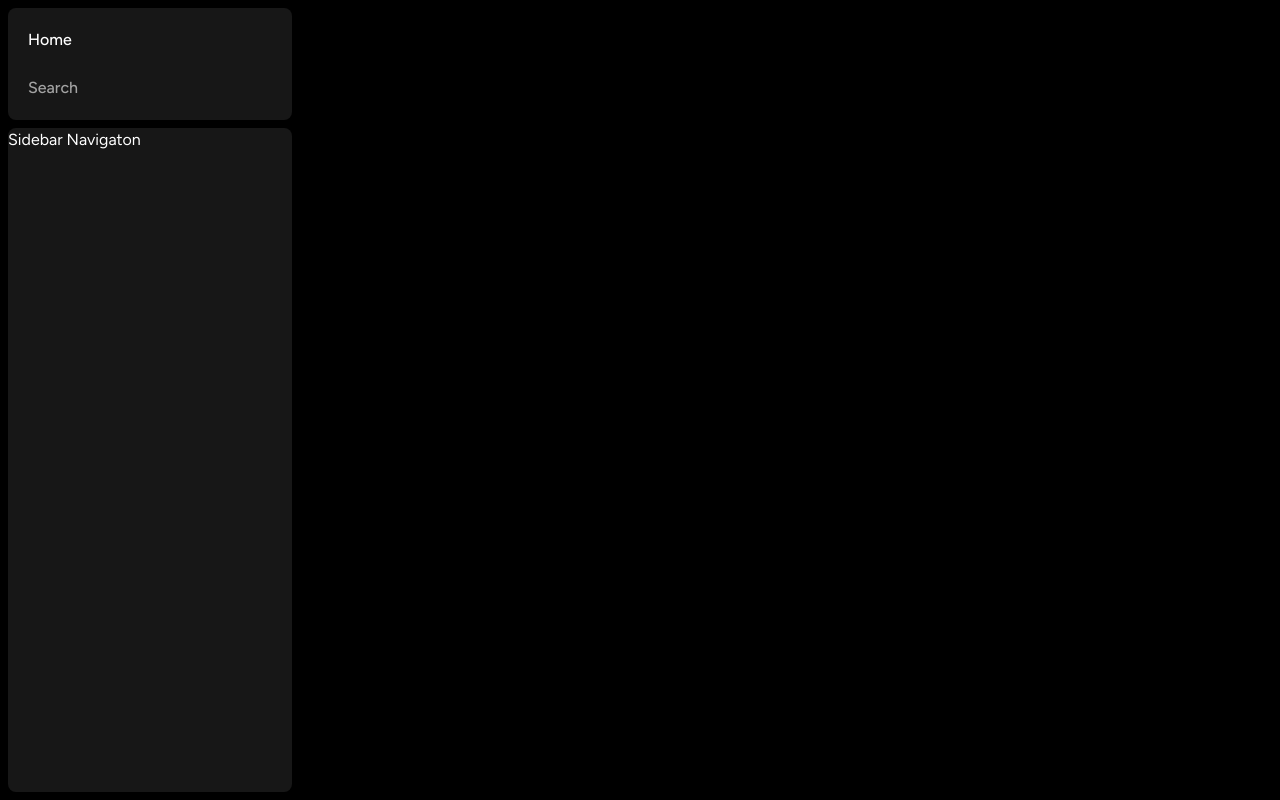
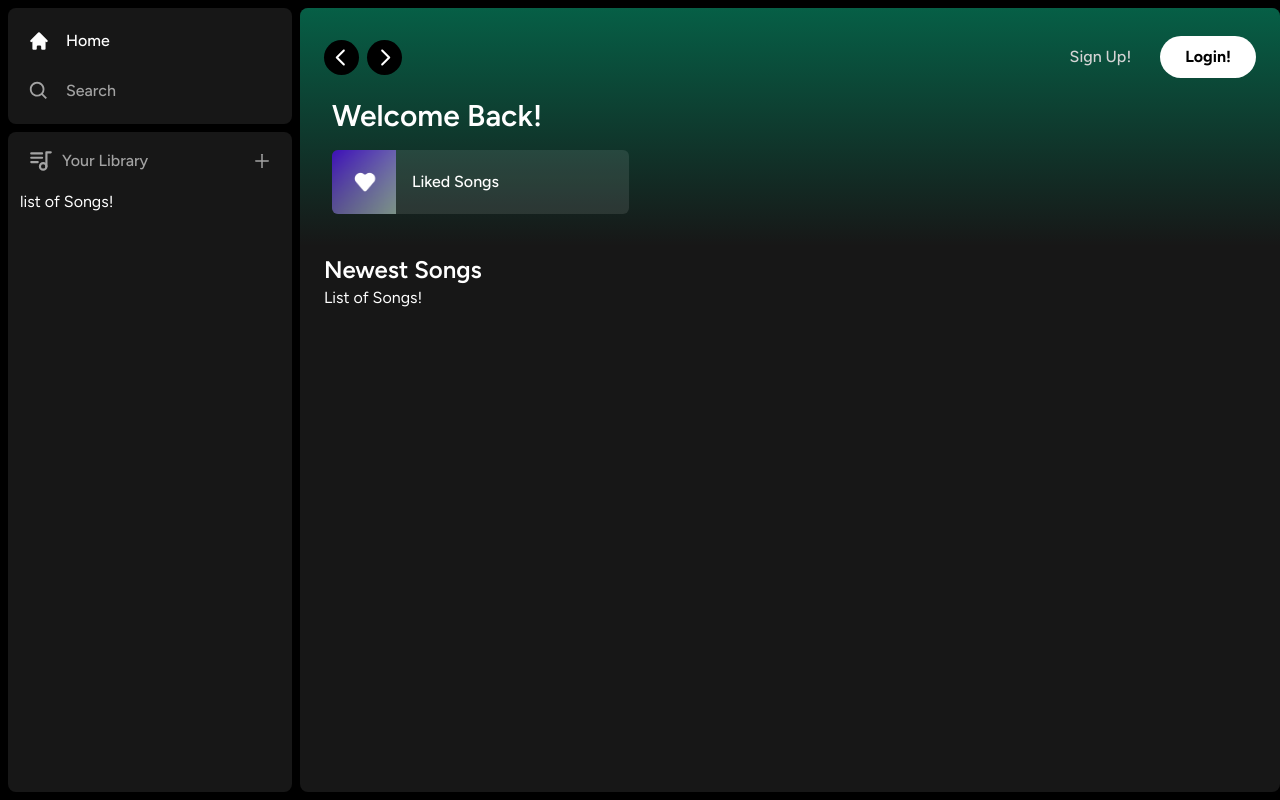
Before and after one commit to ponta10/spotify_clone, a Next.js app: page / in a window 1280 px wide. Built offline with nearby package versions, Linux system fonts and the light colour scheme.

Commit message:
レイアウト完成

```diff
--- a/app/(site)/page.tsx
+++ b/app/(site)/page.tsx
@@ -1,7 +1,26 @@
+import Header from '@/components/Header'
+import ListItem from '@/components/ListItem'
 import Image from 'next/image'
 
 export default function Home() {
   return (
-    <p className='text-green-500'>Main</p>
+    <div className='bg-neutral-900 rounded-lg w-full h-full overflow-hidden overflow-y-auto'>
+      <Header>
+        <div className='m-2'>
+          <h1 className='text-white text-3xl font-semibold'>Welcome Back!</h1>
+          <div className='grid grid-cols-1 sm:grid-cols-2 xl:grid-cols-3 2xl:grid-cols-4 gap-3 mt-4'>
+            <ListItem image="/images/liked.png" name="Liked Songs" href="liked" />
+          </div>
+        </div>
+      </Header>
+      <div className='mt-2 mb-7 px-6'>
+        <div className='flex justify-between items-center'>
+          <h1 className='text-white text-2xl font-semibold'>Newest Songs</h1>
+        </div>
+        <div>
+          List of Songs!
+        </div>
+      </div>
+    </div>
   )
 }
--- /dev/null
+++ b/components/Button.tsx
@@ -0,0 +1,40 @@
+import React, { forwardRef } from 'react';
+import { twMerge } from 'tailwind-merge';
+
+interface ButtonProps extends React.ButtonHTMLAttributes<HTMLButtonElement> {}
+
+const Button = forwardRef<HTMLButtonElement, ButtonProps>(({
+    className,
+    children,
+    disabled,
+    type = "button",
+    ...props
+}, ref) => {
+    return (
+        <button
+            type={type}
+            className={twMerge(`
+                w-full
+                rounded-full
+                bg-green-500
+                border
+                border-transparent
+                px-3
+                py-3
+                disabled:cursor-not-allowed
+                disabled:opacity-50
+                font-bold
+                hover:opacity-75
+                transition
+            `, className)}
+            disabled={disabled}
+            {...props}
+        >
+            {children}
+        </button>
+    );
+});
+
+Button.displayName = "Button";
+
+export default Button;
--- /dev/null
+++ b/components/Header.tsx
@@ -0,0 +1,68 @@
+"use client";
+import { useRouter } from "next/navigation";
+import React from "react";
+import { twMerge } from "tailwind-merge";
+import { RxCaretLeft, RxCaretRight } from "react-icons/rx";
+import { HiHome } from "react-icons/hi";
+import { BiSearch } from "react-icons/bi";
+import Button from "./Button";
+
+interface HeaderProps {
+  children: React.ReactNode;
+  className?: string;
+}
+
+const Header: React.FC<HeaderProps> = ({ children, className }) => {
+  const router = useRouter();
+
+  //   const handleLogout = () => {};
+  return (
+    <div
+      className={twMerge(
+        `
+    h-fit
+    bg-gradient-to-b
+    from-emerald-800
+    p-6
+    `,
+        className
+      )}
+    >
+      <div className="w-full mb-4 flex items-center justify-between">
+        <div className="hidden md:flex gap-x-2 items-center">
+          <button
+            onClick={() => router.back()}
+            className="rounded-full bg-black flex items-center justify-center hover:opacity-75 transition"
+          >
+            <RxCaretLeft className="text-white" size={35} />
+          </button>
+          <button
+            onClick={() => router.forward()}
+            className="rounded-full bg-black flex items-center justify-center hover:opacity-75 transition"
+          >
+            <RxCaretRight className="text-white" size={35} />
+          </button>
+        </div>
+        <div className="flex md:hidden gap-x-2 items-center">
+          <button className="rounded-full p-2 bg-white flex items-center justify-center cursor-pointer hover:opacity-75 transition">
+            <HiHome className="text-black" size={20} />
+          </button>
+          <button className="rounded-full p-2 bg-white flex items-center justify-center cursor-pointer hover:opacity-75 transition">
+            <BiSearch className="text-black" size={20} />
+          </button>
+        </div>
+        <div className='flex justify-between items-center gap-x-4'>
+            <div>
+                <Button onClick={() => {}} className='bg-transparent text-neutral-300 font-medium'>Sign Up!</Button>
+            </div>
+            <div>
+                <Button onClick={() => {}} className='bg-white px-6 py-2 text-black'>Login!</Button>
+            </div>
+        </div>
+      </div>
+      {children}
+    </div>
+  );
+};
+
+export default Header;
--- /dev/null
+++ b/components/Library.tsx
@@ -0,0 +1,25 @@
+import React from "react";
+import { TbPlaylist } from "react-icons/tb";
+import { AiOutlinePlus } from "react-icons/ai";
+
+const Library = () => {
+  const onClick = () => {};
+  return (
+    <div className="flex flex-col">
+      <div className="flex items-center justify-between px-5 pt-4">
+        <div className="inline-flex items-center gap-x-2">
+          <TbPlaylist className="text-neutral-400" size={26} />
+          <p className="text-neutral-400 font-medium text-md">Your Library</p>
+        </div>
+        <AiOutlinePlus
+          onClick={onClick}
+          size={20}
+          className="text-neutral-400 cursor-pointer hover:text-white transition"
+        />
+      </div>
+      <div className="flex flex-col gap-y-2 mt-4 px-3">list of Songs!</div>
+    </div>
+  );
+};
+
+export default Library;
--- /dev/null
+++ b/components/ListItem.tsx
@@ -0,0 +1,36 @@
+"use client";
+
+interface ListItemProps {
+  image: string;
+  name: string;
+  href: string;
+}
+
+import Image from "next/image";
+import { useRouter } from "next/navigation";
+import React from "react";
+import { FaPlay } from "react-icons/fa";
+
+const ListItem: React.FC<ListItemProps> = ({ image, name, href }) => {
+  const router = useRouter();
+
+  const onClick = () => {
+    router.push(href);
+  };
+  return (
+    <button
+      onClick={onClick}
+      className="relative group flex items-center rounded-md overflow-hidden gap-x-4 bg-neutral-100/10 hover:bg-neutral-100/20 transition pr-4"
+    >
+      <div className="relative min-h-[64px] min-w-[64px]">
+        <Image className="object-cover" src={image} fill alt="Image" />
+      </div>
+      <p className="font-medium truncate py-5">{name}</p>
+      <div className="absolute transition opacity-0 rounded-full flex items-center justify-center bg-green-500 p-4 drop-shadow-md right-5 group-hover:opacity-100 hover:scale-110">
+        <FaPlay className="text-black" />
+      </div>
+    </button>
+  );
+};
+
+export default ListItem;
--- a/components/Sidebar.tsx
+++ b/components/Sidebar.tsx
@@ -5,6 +5,7 @@
 import SidebarItem from "./SidebarItem";
 import { HiHome } from "react-icons/hi";
 import { BiSearch } from "react-icons/bi";
+import Library from "./Library";
 
 interface SidebarProps {
   children: React.ReactNode;
@@ -40,8 +41,11 @@
             ))}
           </div>
         </Box>
-        <Box className="overflow-y-auto h-full">Sidebar Navigaton</Box>
+        <Box className="overflow-y-auto h-full">
+          <Library />
+        </Box>
       </div>
+      <main className="h-full flex-1 over-flow-y-auto py-2">{children}</main>
     </div>
   );
 };
--- a/components/SidebarItem.tsx
+++ b/components/SidebarItem.tsx
@@ -11,7 +11,7 @@
 }
 
 const SidebarItem: React.FC<SidebarItemProps> = ({
-  icon,
+  icon: Icon,
   label,
   active,
   href,
@@ -38,7 +38,8 @@
         active && "text-white"
       )}
     >
-      {label}
+        <Icon size={26} />
+      <p className='truncate w-full'>{label}</p>
     </Link>
   );
 };
```
Also changed, not shown: public/images/liked.png (added).
